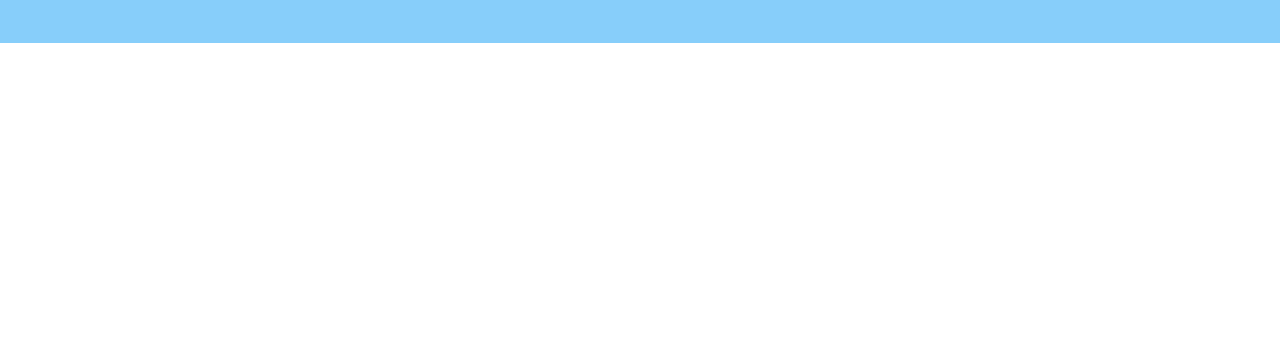
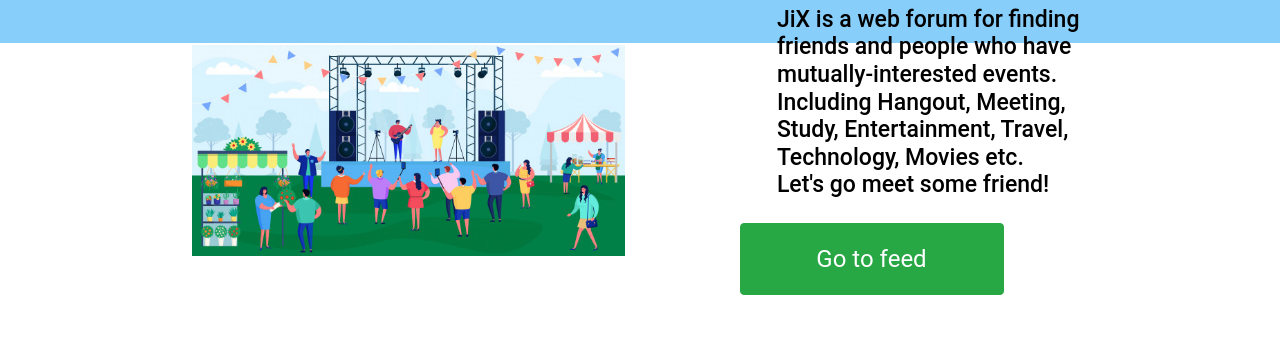
Before and after one commit to jix-666/jix, a Django app: page / in a window 1280 px wide. Shown: the part 441-800 px from the top of the page. Run offline with Django 3.2, Linux system fonts and the light colour scheme; some libraries are stand-ins or nearby versions.

Commit message:
Improve homepage style in index.html and add new static picture

```diff
--- a/jix/templates/jix/index.html
+++ b/jix/templates/jix/index.html
@@ -2,6 +2,15 @@
     .index-header {
         padding: 4em 12em;
         font-family: "Roboto", "Lucida Grande", "DejaVu Sans", "Bitstream Vera Sans", Verdana, Arial, sans-serif;
+    }
+    .footer {
+        padding: 4em 12em;
+        font-family: "Roboto", "Lucida Grande", "DejaVu Sans", "Bitstream Vera Sans", Verdana, Arial, sans-serif;
+        position: fixed;
+        left: 0;
+        bottom: 0;
+        width: 100%;
+        color: black;
     }
 </style>
 
@@ -18,8 +27,20 @@
             <div class="col-12 col-md-6 d-flex justify-content-center align-items-center">
                 <img class="img-fluid" src="{% static "jix/people.png" %}" alt="thumbnail">
             </div>
-
         </div>
     </div>
+     <div class="footer">
+        <div class="row">
+            <div class="col-12 col-md-6 d-flex justify-content-center align-items-center">
+                <img class="img-fluid" src="{% static "jix/concert.jpg" %}" alt="thumbnail">
+            </div>
+        <div class="col-12 col-md-6 d-flex flex-column">
+            <h1 style="font-size: 23px; padding-left: 5.3em">JiX is a web forum for finding friends and people who have mutually-interested events. Including Hangout, Meeting, Study, Entertainment, Travel, Technology, Movies etc.
+                <br>Let's go meet some friend!</br> </h1>
+            <a class="btn btn-success mt-3 align-self-center" href="{% url 'events:feed' %}" style="font-size: 1.5em; width: 11em; height: 3em; padding-top: 0.7em">Go to feed</a>
+        </div>
+     </div>
+     </div>
+
 
 {% endblock %}
```
Also changed, not shown: jix/static/jix/concert.jpg (added).
